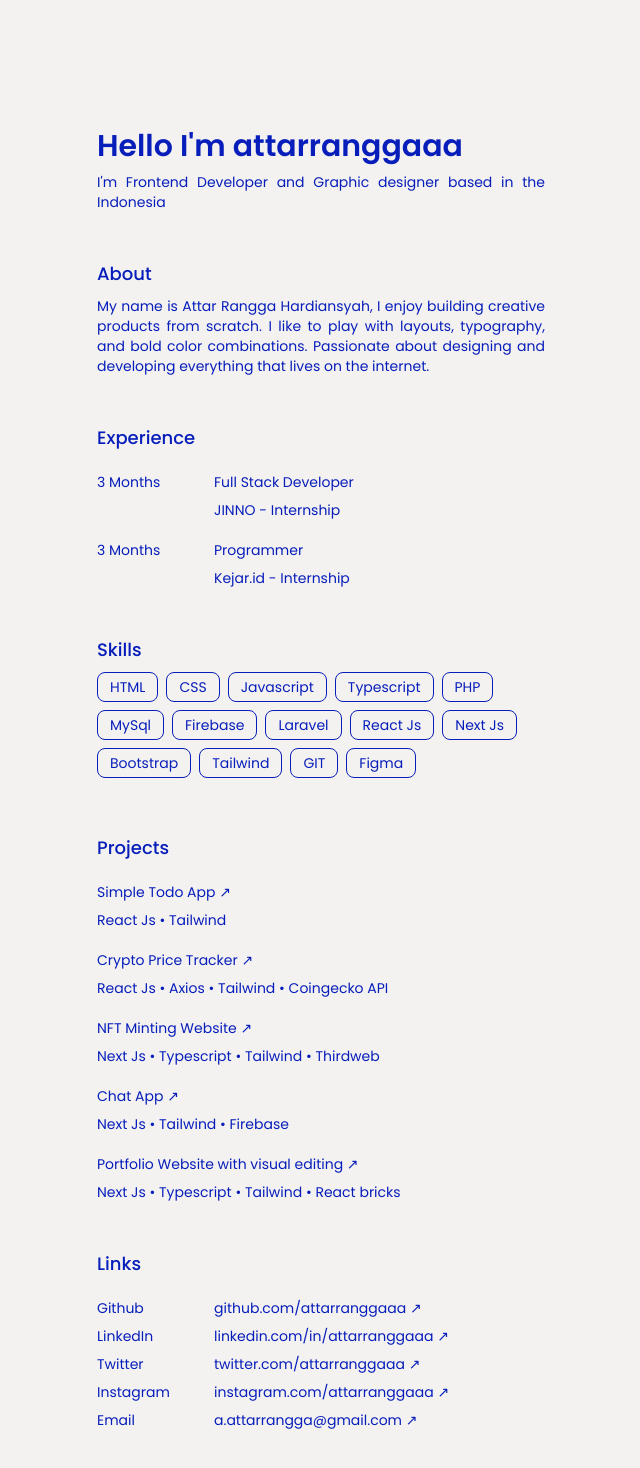
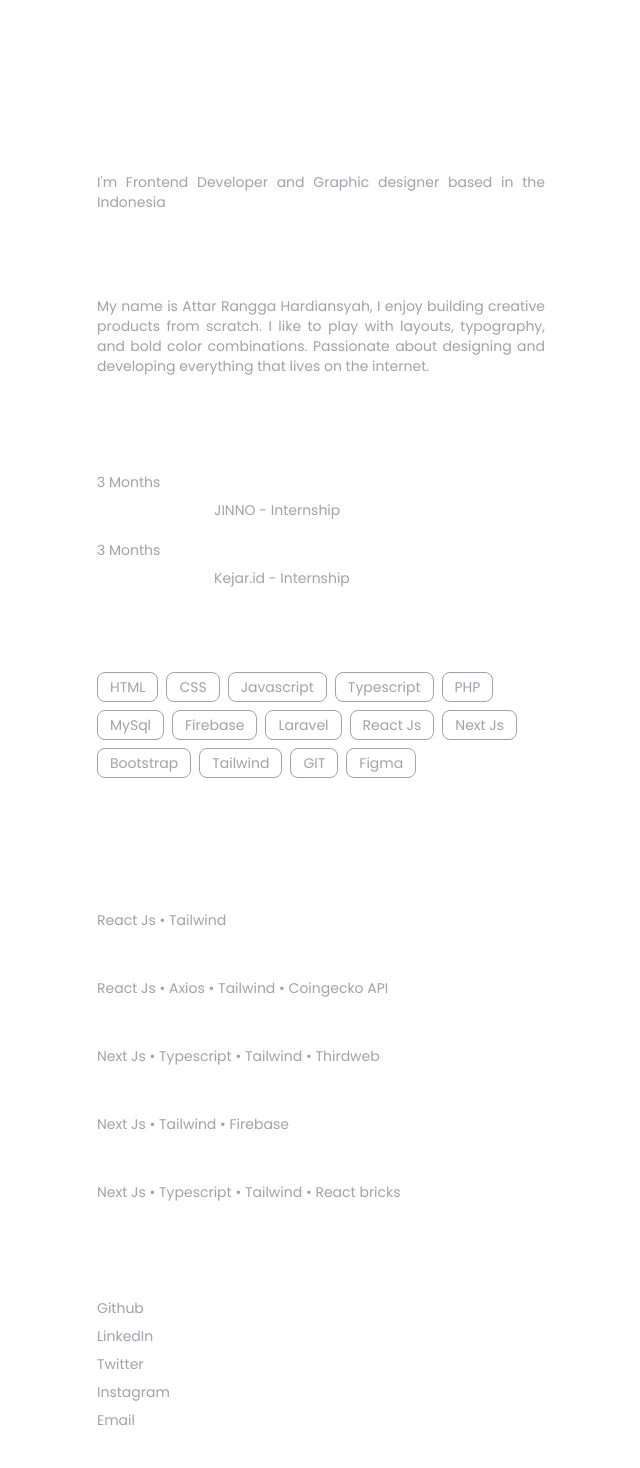
Before and after one commit to attarranggaaa/personal-website, a Next.js app: page / in a window 1280 px wide. Shown: the top 1468 px of the page, without its empty margins (319-959 px from the left). Built offline with nearby package versions, Linux system fonts and the light colour scheme.

Commit message:
change color

```diff
--- a/components/About.jsx
+++ b/components/About.jsx
@@ -3,8 +3,8 @@ import React from "react";
 const About = () => {
   return (
     <div className="space-y-2">
-      <h1 className="font-medium text-lg text-primary">About</h1>
-      <p className=" text-primary text-sm text-justify">
+      <h1 className="font-medium text-lg">About</h1>
+      <p className=" text-zinc-400 text-sm text-justify">
         My name is Attar Rangga Hardiansyah, I enjoy building creative products
         from scratch. I like to play with layouts, typography, and bold color
         combinations. Passionate about designing and developing everything that
--- a/components/Internship.jsx
+++ b/components/Internship.jsx
@@ -4,15 +4,15 @@ import { internship } from "../constants";
 const Internship = () => {
   return (
     <div className="space-y-5">
-      <h1 className="font-medium text-lg text-primary">Experience</h1>
+      <h1 className="font-medium text-lg">Experience</h1>
       <div className="space-y-5">
         {internship.map((intern, i) => (
-          <div key={i} className="grid grid-cols-4 text-sm gap-5 text-primary">
+          <div key={i} className="grid grid-cols-4 text-sm gap-5 text-zinc-400">
             <div>
               <h1>{intern.long}</h1>
             </div>
             <div className="col-span-3 space-y-2">
-              <h1 className="text-primary">{intern.position}</h1>
+              <h1 className="text-white">{intern.position}</h1>
               <h1>{intern.place}</h1>
             </div>
           </div>
--- a/components/Intro.jsx
+++ b/components/Intro.jsx
@@ -3,10 +3,10 @@ import React from "react";
 const Intro = () => {
   return (
     <div className="space-y-2">
-      <h1 className="md:text-3xl text-2xl font-semibold text-primary">
+      <h1 className="md:text-3xl text-2xl font-semibold">
         Hello I&apos;m attarranggaaa
       </h1>
-      <p className="text-primary text-sm text-justify">
+      <p className="text-zinc-400 text-sm text-justify">
         I&apos;m Frontend Developer and Graphic designer based in the Indonesia
       </p>
     </div>
--- a/components/Links.jsx
+++ b/components/Links.jsx
@@ -5,15 +5,15 @@ import Link from "next/link";
 const Links = () => {
   return (
     <div className="space-y-5">
-      <h1 className="font-medium text-lg text-primary">Links</h1>
+      <h1 className="font-medium text-lg">Links</h1>
       <div className="space-y-5">
-        <div className="grid grid-cols-4 text-sm gap-5 text-primary">
+        <div className="grid grid-cols-4 text-sm gap-5 text-zinc-400">
           <div className="space-y-2">
             {links.map((link,i) => (
               <h1 key={i}>{link.title}</h1>
             ))}
           </div>
-          <div className="col-span-3 space-y-2 text-primary">
+          <div className="col-span-3 space-y-2 text-white">
             {links.map((link, i) => (
               <Link key={i} href={link.link}>
                 <h1 className="hover:underline cursor-pointer after:content-['_↗']">
--- a/components/Projects.jsx
+++ b/components/Projects.jsx
@@ -5,12 +5,12 @@ import { projects } from "../constants";
 const Projects = () => {
   return (
     <div className="space-y-5">
-      <h1 className="font-medium text-lg text-primary">Projects</h1>
-      <div className=" text-primary text-sm space-y-5">
+      <h1 className="font-medium text-lg">Projects</h1>
+      <div className=" text-zinc-400 text-sm space-y-5">
         {projects.map((project, i) => (
           <Link key={i} href={project.link}>
             <div className="space-y-2 cursor-pointer group">
-              <h1 className="text-primary after:content-['_↗'] group-hover:underline">
+              <h1 className="text-white after:content-['_↗'] group-hover:underline">
                 {project.title}
               </h1>
               <h1>{project.stack}</h1>
--- a/components/Skills.jsx
+++ b/components/Skills.jsx
@@ -4,10 +4,10 @@ import { skills } from "../constants";
 const Skills = () => {
   return (
     <div className="space-y-2">
-      <h1 className="font-medium text-lg text-primary">Skills</h1>
+      <h1 className="font-medium text-lg">Skills</h1>
       <div className="flex flex-wrap">
         {skills.map((skill, i) => (
-          <div key={i} className="border border-primary rounded-lg px-3 py-1 text-sm mr-2 mb-2 text-primary">
+          <div key={i} className="border border-zinc-400 rounded-lg px-3 py-1 text-sm mr-2 mb-2 text-zinc-400">
             <span>{skill}</span>
           </div>
         ))}
--- a/styles/globals.css
+++ b/styles/globals.css
@@ -7,5 +7,5 @@
 }
 
 body {
-  @apply scrollbar-thin scrollbar-thumb-primary;
+  @apply scrollbar-thin scrollbar-thumb-white;
 }
--- a/tailwind.config.js
+++ b/tailwind.config.js
@@ -6,10 +6,6 @@ module.exports = {
   ],
   theme: {
     extend: {
-      colors: {
-        base: "#f4f2f1",
-        primary: "#071eba",
-      },
       fontFamily: {
         poppins: ["Poppins", "sans-serif"],
       },
```
